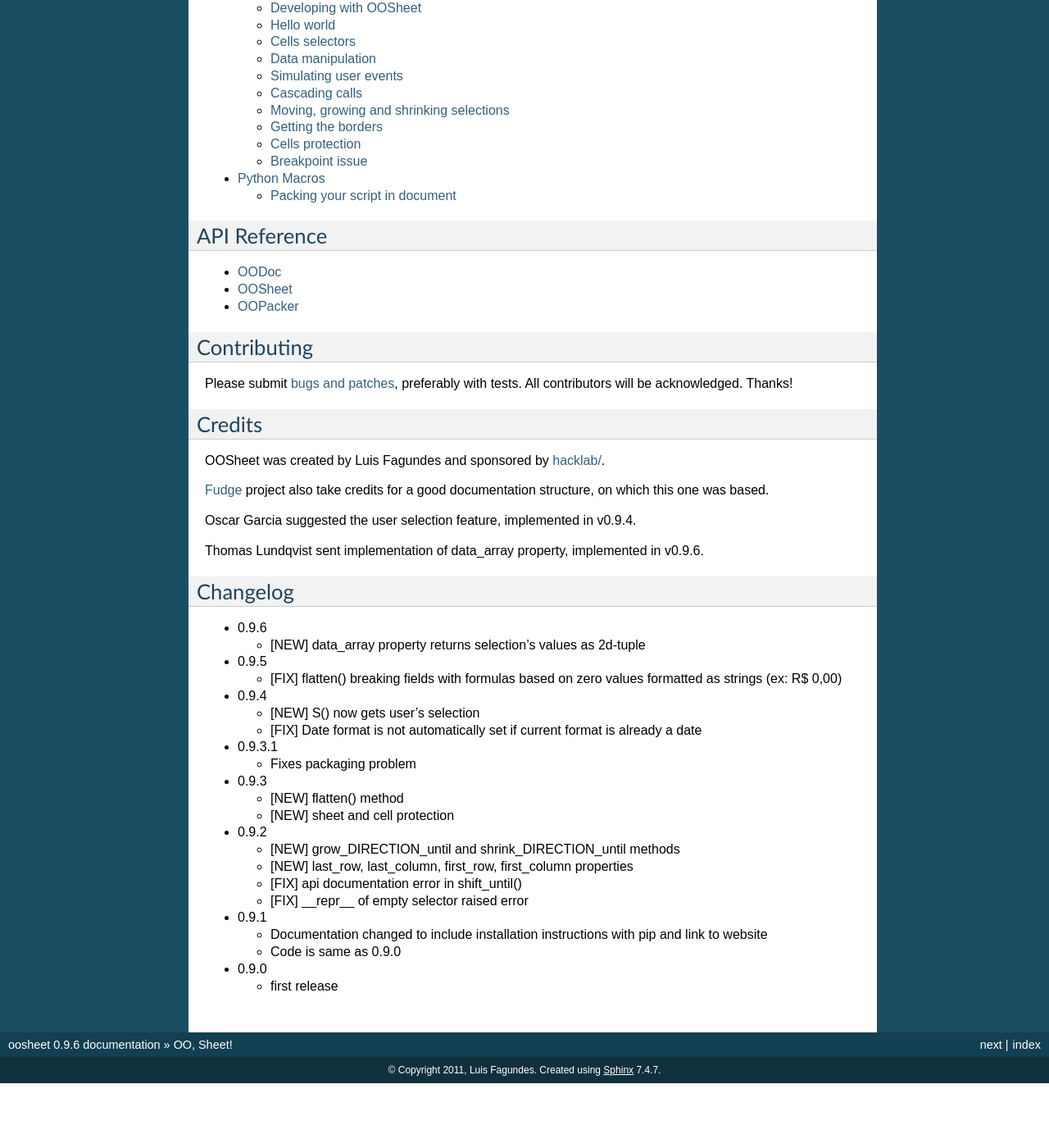
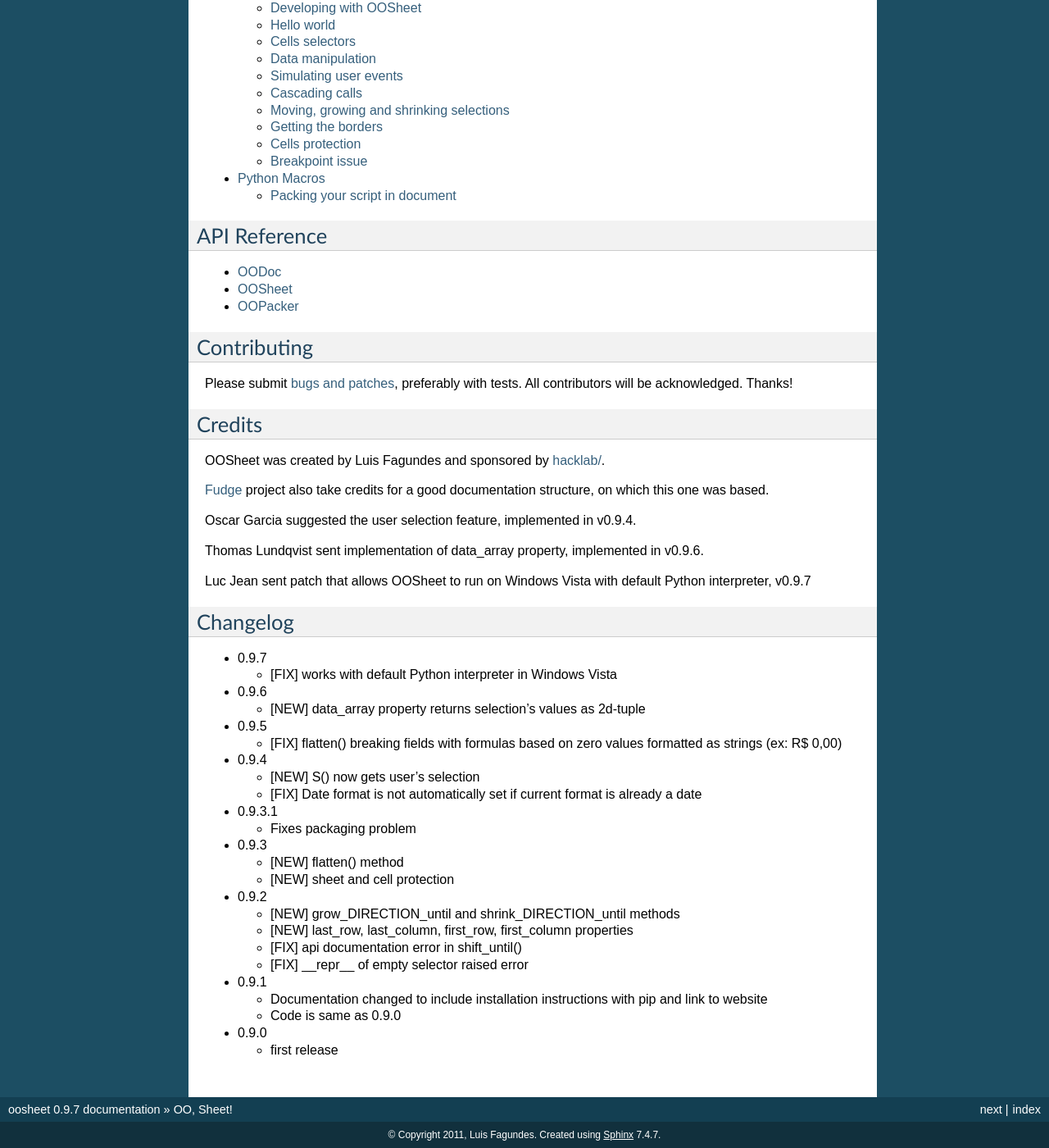
Before and after one commit to lfagundes/oosheet, a Sphinx documentation site: the page built from docs/index.rst, in a window 1280 px wide and 1400 px high, scrolled down 1292 px. Shown: the whole window at 82% size. Built offline with Sphinx 7.4.7, drawn with Linux system fonts in a browser that asks for light colours; before the commit the page ends 2613 px from its top, so only the background shows below that; some of the changed text lies outside the part shown.

```diff
--- a/docs/index.rst
+++ b/docs/index.rst
@@ -88,8 +88,14 @@ Oscar Garcia suggested the user selection feature, implemented in v0.9.4.
 
 Thomas Lundqvist sent implementation of data_array property, implemented in v0.9.6.
 
+Luc Jean sent patch that allows OOSheet to run on Windows Vista with default Python interpreter, v0.9.7
+
 Changelog
 =========
+
+- 0.9.7
+
+  - [FIX] works with default Python interpreter in Windows Vista
 
 - 0.9.6
 
--- a/setup.py
+++ b/setup.py
@@ -2,7 +2,7 @@ from setuptools import setup, find_packages
 import os
 
 setup(name = 'oosheet',
-      version = '0.9.6',
+      version = '0.9.7',
       description = 'OpenOffice.org Spreadsheet scripting library',
       long_description = open(os.path.join(os.path.dirname(__file__), "README")).read(),
       author = "Luis Fagundes",
```
